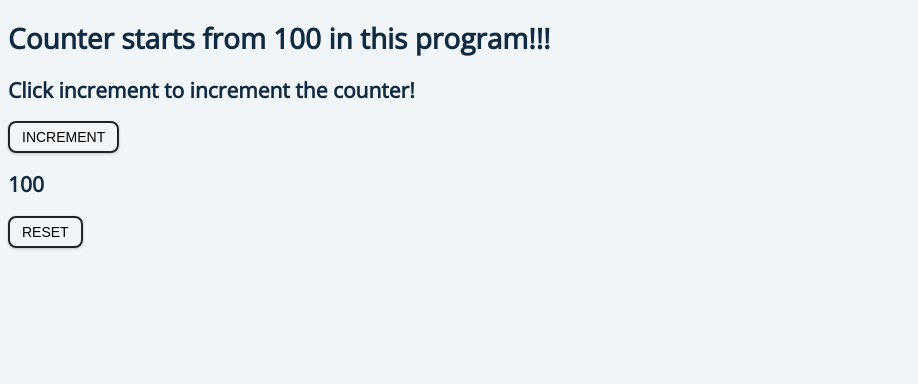
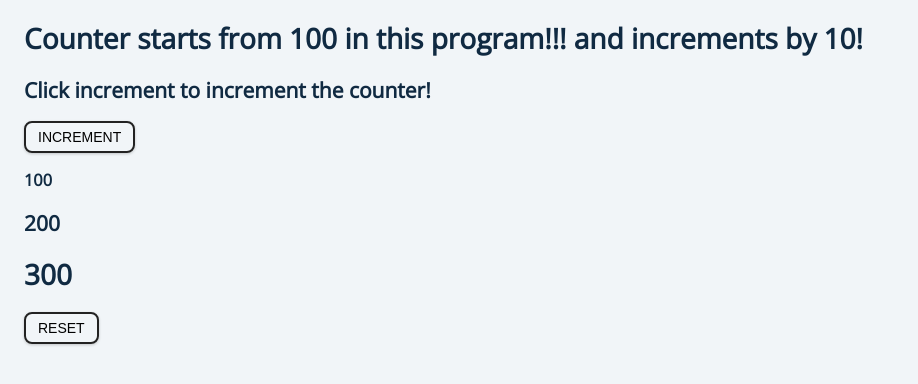
Before and after one commit to abhishekomp/freeCodeCamp-javascript-course, a plain HTML site: page alpineJS_poc/_01_basic_counter/index.html in a window 1280 px wide. Shown: the whole page, without its empty margins (0-918 px from the left). Drawn offline with nearby package versions, Linux system fonts and the light colour scheme.

Commit message:
updated counter program

```diff
--- a/alpineJS_poc/_01_basic_counter/app.js
+++ b/alpineJS_poc/_01_basic_counter/app.js
@@ -8,7 +8,7 @@ document.addEventListener('alpine:init', () => {
       },
 
       increment() {
-          this.count = this.count + 1
+          this.count = this.count + 10
       },
 
       reset() {
--- a/alpineJS_poc/_01_basic_counter/index.html
+++ b/alpineJS_poc/_01_basic_counter/index.html
@@ -1,18 +1,23 @@
 <!DOCTYPE html>
 <html lang="en">
   <head>
-  <meta charset="UTF-8">
-  <meta http-equiv="X-UA-Compatible" content="IE=edge">
-  <meta name="viewport" content="width=device-width, initial-scale=1.0">
+    <meta charset="UTF-8" />
+    <meta http-equiv="X-UA-Compatible" content="IE=edge" />
+    <meta name="viewport" content="width=device-width, initial-scale=1.0" />
     <link rel="stylesheet" type="text/css" media="all" href="styles.css" />
     <title>Counter</title>
   </head>
   <body>
-  <div x-data="counter()">
-    <h1>Counter starts from <span >100</span> in this program!!!</h1>
+    <div class="container" x-data="counter()">
+      <h1>
+        Counter starts from <span>100</span> in this program!!! and increments
+        by 10!
+      </h1>
       <h2>Click increment to increment the counter!</h2>
       <button class="btn" x-on:click="increment">Increment</button>
-    <h2><span x-text="count">0</span></h2>
+      <h3><span x-text="count">0</span></h3>
+      <h2><span x-text="count * 2">0</span></h2>
+      <h1><span x-text="count * 3">0</span></h1>
       <button class="btn" x-on:click="reset">Reset</button>
     </div>
     <script src="//unpkg.com/alpinejs" defer></script>
--- a/alpineJS_poc/_01_basic_counter/styles.css
+++ b/alpineJS_poc/_01_basic_counter/styles.css
@@ -25,6 +25,21 @@ body {
   font-size: 0.875rem;
 }
 
+.container{
+  margin: 1rem;
+  /*
+  border: 1px solid salmon;
+  */
+  /*
+  display: flex;
+  flex-direction: column;
+  */
+  /*
+  justify-content: space-between;
+  */
+  /*align-items: center;*/
+}
+
 .btn {
   text-transform: uppercase;
   background: transparent;
```
Lines whose indentation alone changed are shown as unchanged.
